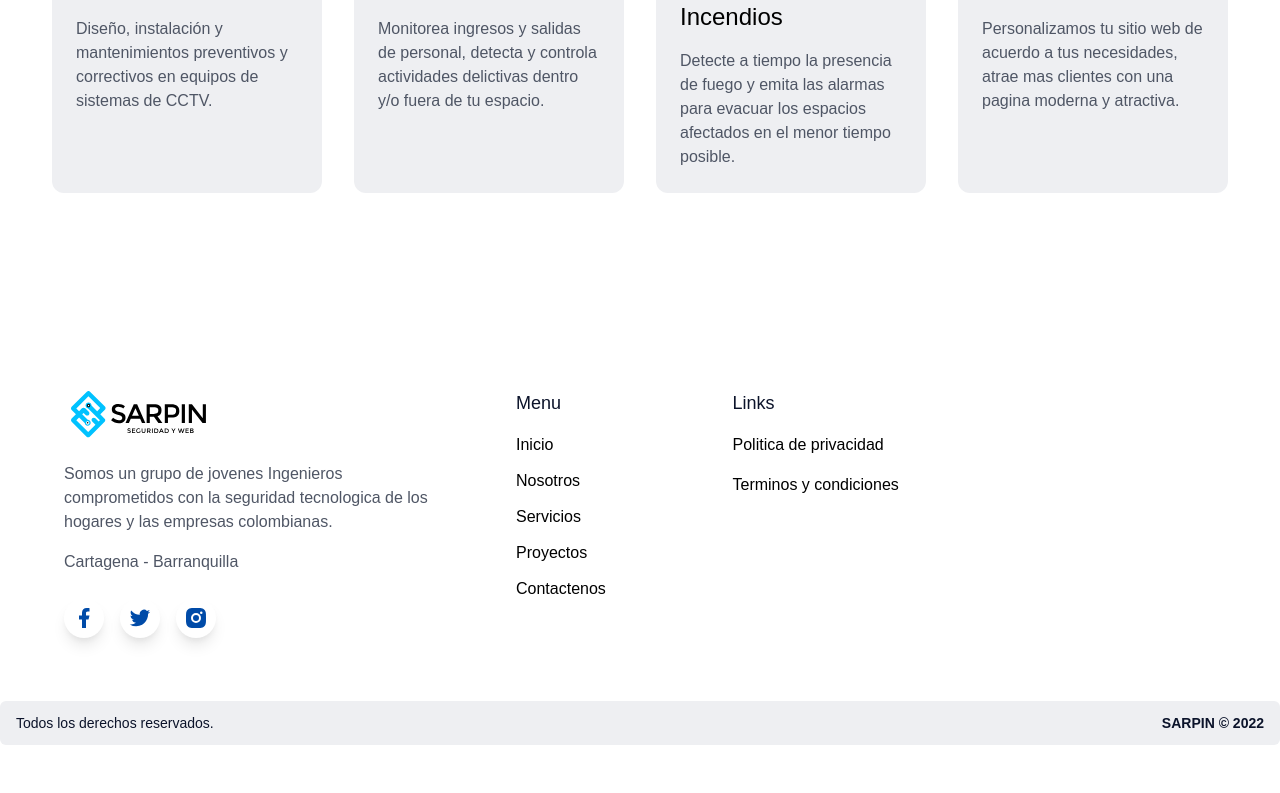
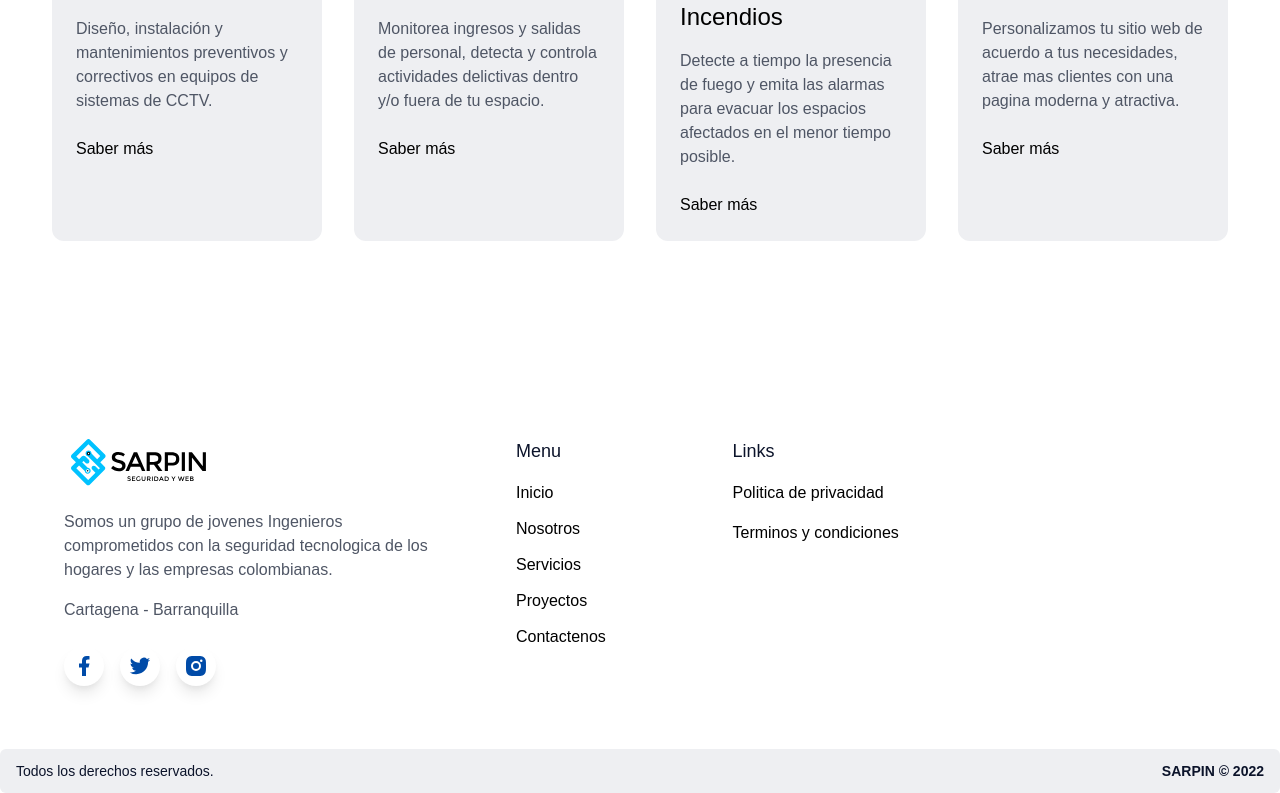
Before and after one commit to sarmiente/sarpinweb, a Next.js app: page / in a window 1280 px wide. Shown: the part 1919-2712 px from the top of the page. Before the commit the page ends 2664 px from the top, so only its background shows below. Built offline with nearby package versions, Linux system fonts and the light colour scheme.

Commit message:
2 files modified

```diff
--- a/components/AltLayout/AltHeader.js
+++ b/components/AltLayout/AltHeader.js
@@ -1,7 +1,6 @@
 import Image from 'next/image';
 import React, { useState, useEffect } from 'react';
-import { Link as LinkScroll } from 'react-scroll';
-import Link from 'next/link';
+
 import LogoHeader from '../../public/assets/framefrontlogo.svg';
 import ButtonWP from '../misc/ButtonWP';
 import LogoWP from '../../public/assets/icon_whatsapp.svg';
@@ -85,7 +84,7 @@ const AltHeader = () => {
             >
               Servicios
             </a>
-            <a
+            {/*  <a
               href="/#proyectos"
               to="proyectos"
               activeClass="active"
@@ -100,7 +99,7 @@ const AltHeader = () => {
               }
             >
               Proyectos
-            </a>
+            </a> */}
           </ul>
           <div className="col-start-10 col-end-12 font-medium flex justify-end items-center">
             <ButtonWP className="inline">
@@ -217,7 +216,7 @@ const AltHeader = () => {
               </svg>
               Servicios
             </a>
-            <a
+            {/*  <a
               href="/#proyectos"
               activeClass="active"
               to="proyectos"
@@ -249,7 +248,7 @@ const AltHeader = () => {
                 />
               </svg>
               Proyectos
-            </a>
+            </a> */}
           </ul>
         </div>
       </nav>
--- a/components/Servicios.js
+++ b/components/Servicios.js
@@ -40,6 +40,14 @@ const Servicios = () => {
                   Diseño, instalación y mantenimientos preventivos y correctivos
                   en equipos de sistemas de CCTV.
                 </p>
+                <br />
+                <a
+                  href="https://wa.me/573053255769"
+                  target="_blank"
+                  className=""
+                >
+                  Saber más
+                </a>
               </div>
               {/* <Image
                 src={Facebook}
@@ -70,6 +78,10 @@ const Servicios = () => {
                   Monitorea ingresos y salidas de personal, detecta y controla
                   actividades delictivas dentro y/o fuera de tu espacio.
                 </p>
+                <br />
+                <a href="https://wa.me/573053255769" target="_blank">
+                  Saber más
+                </a>
               </div>
             </div>
           </div>
@@ -94,6 +106,10 @@ const Servicios = () => {
                   para evacuar los espacios afectados en el menor tiempo
                   posible.
                 </p>
+                <br />
+                <a href="https://wa.me/573053255769" target="_blank">
+                  Saber más
+                </a>
               </div>
               {/* Imagen */}
             </div>
@@ -118,6 +134,10 @@ const Servicios = () => {
                   Personalizamos tu sitio web de acuerdo a tus necesidades,
                   atrae mas clientes con una pagina moderna y atractiva.
                 </p>
+                <br />
+                <a href="https://wa.me/573053255769" target="_blank">
+                  Saber más
+                </a>
               </div>
               {/* Imagen */}
             </div>
```
